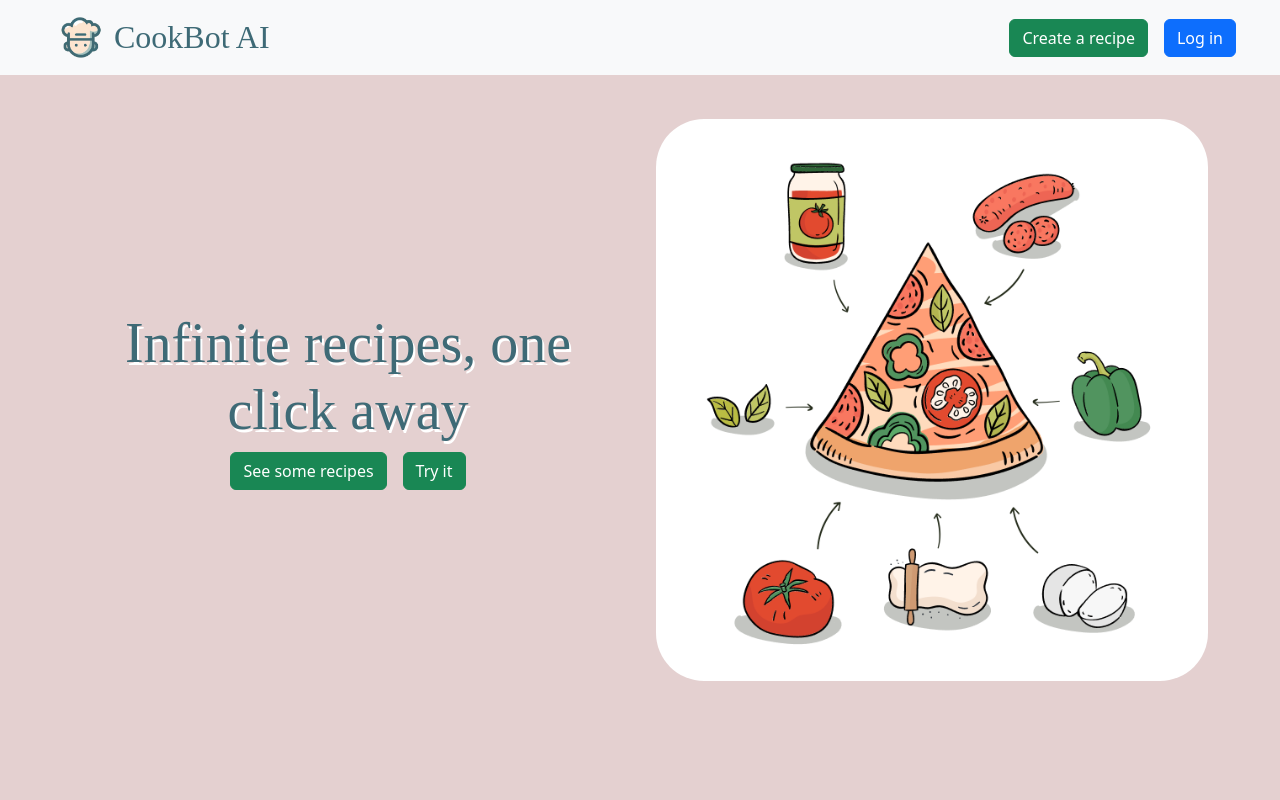
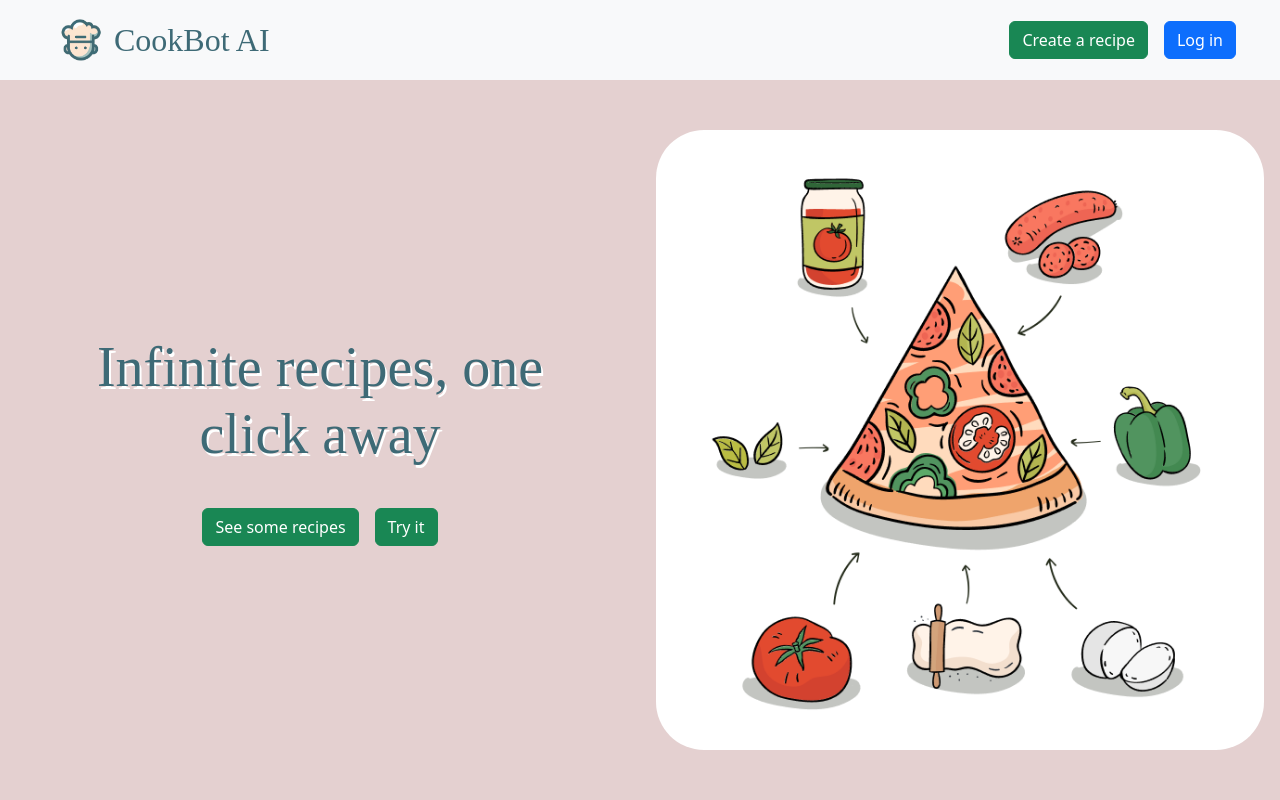
Before and after one commit to cleecoloma/cookbot-ai-app, a React (Vite) app: page / in a window 1280 px wide. Shown: the top 800 px of the page. Built offline with nearby package versions, Linux system fonts and the light colour scheme; no server answers; a web font is replaced by a local one.

Commit message:
updated Hero component styling to center components properly

```diff
--- a/src/components/Hero.jsx
+++ b/src/components/Hero.jsx
@@ -9,7 +9,7 @@ function Hero() {
     <div id='hero-container'>
       <div id='hero-left'>
         <h2>Infinite recipes, one click away</h2>
-        <div>
+        <div id='hero-buttons'>
           <Button variant='success'>See some recipes</Button>
           <Button variant='success' id='try-it-button'>Try it</Button>
         </div>
--- a/src/styles/Header.css
+++ b/src/styles/Header.css
@@ -24,7 +24,8 @@
 }
 
 .header {
-  padding: 8px 2rem;
+  padding: 0 2rem;
+  height: 5rem;
 }
 
 .header-button {
--- a/src/styles/Hero.css
+++ b/src/styles/Hero.css
@@ -1,14 +1,13 @@
 @import url('https://fonts.googleapis.com/css2?family=Gluten:wght@300;500;700;800&display=swap');
 
 #hero-container {
-  padding: 3.5rem;
+  margin-top: 80px;
   display: flex;
-  height: 100vh;
+  min-height: calc(100vh - 80px);
 }
 
 #hero-left {
   width: 50%;
-  padding: 2rem;
   display: flex;
   justify-content: center;
   align-items: center;
@@ -22,6 +21,7 @@
   font-size: 350%;
   text-shadow: 2px 3px 0px #ffffff;
   text-align: center;
+  padding: 0 5rem;
 }
 
 #hero-right {
@@ -41,3 +41,7 @@
 #try-it-button {
   margin-left: 1rem;
 }
+
+#hero-buttons {
+  margin-top: 2rem;
+}
```
